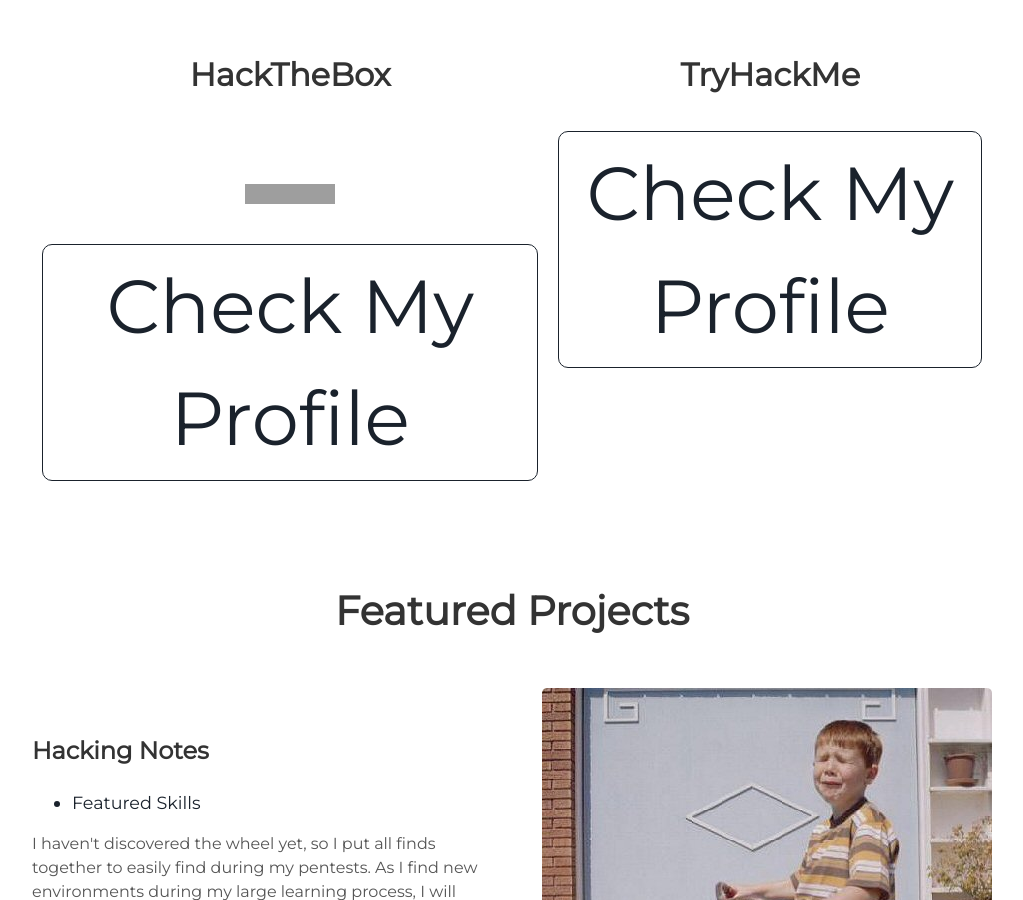
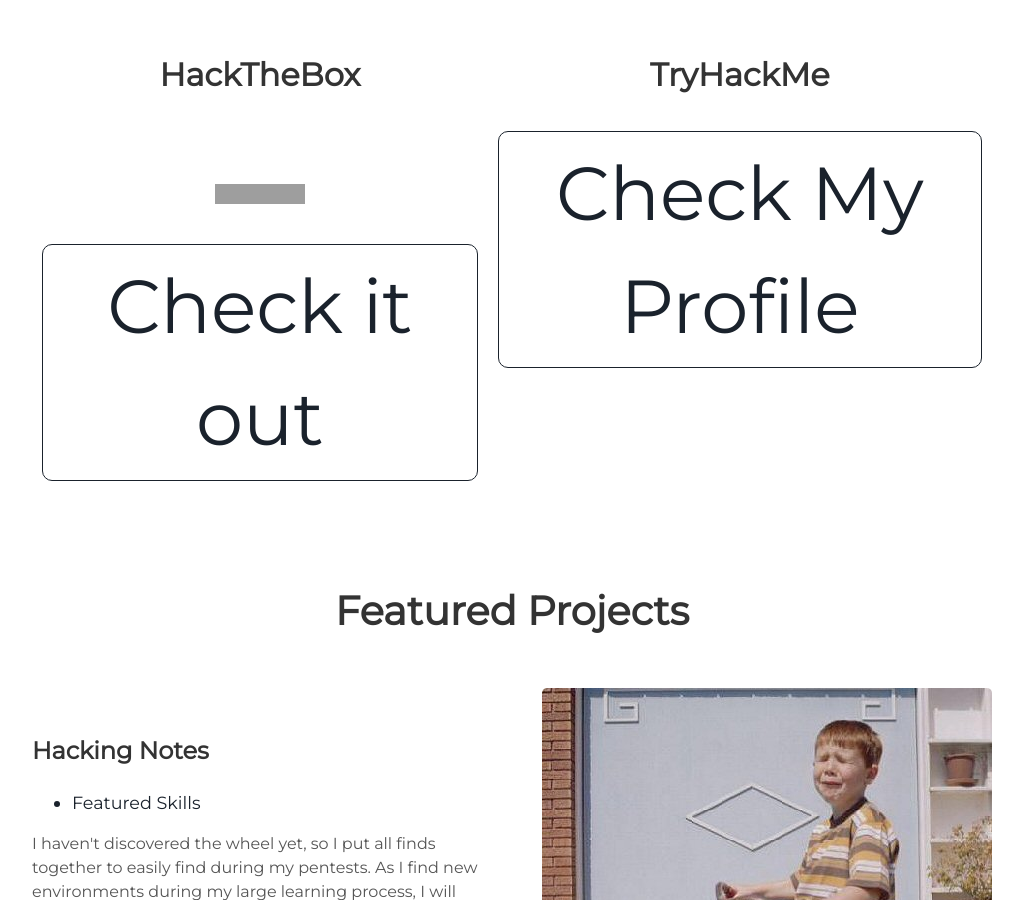
Before and after one commit to mvc1009/mvc1009.github.io, a Jekyll site: the page built from index.html, in a window 1280 px wide and 900 px high, scrolled down 1116 px. Shown: the whole window, without its empty margins (128-1151 px from the left). Built offline with Jekyll 4.4.1, drawn with Linux system fonts in a browser that asks for light colours; grey boxes are pictures that could not be loaded.

Commit message:
Buttons Fix

```diff
--- a/_includes/about.html
+++ b/_includes/about.html
@@ -6,7 +6,7 @@
     <div class="tech">
       <h2>HackTheBox</h2>
       <img src="https://www.hackthebox.com/badge/image/137337">
-      <a class="project-link" href="https://app.hackthebox.com/profile/137337">Check My Profile</a>
+      <a class="project-link" href="https://app.hackthebox.com/profile/137337">Check it out</a>
     </div>
     <div class="tech">
       <h2>TryHackMe</h2>
```
